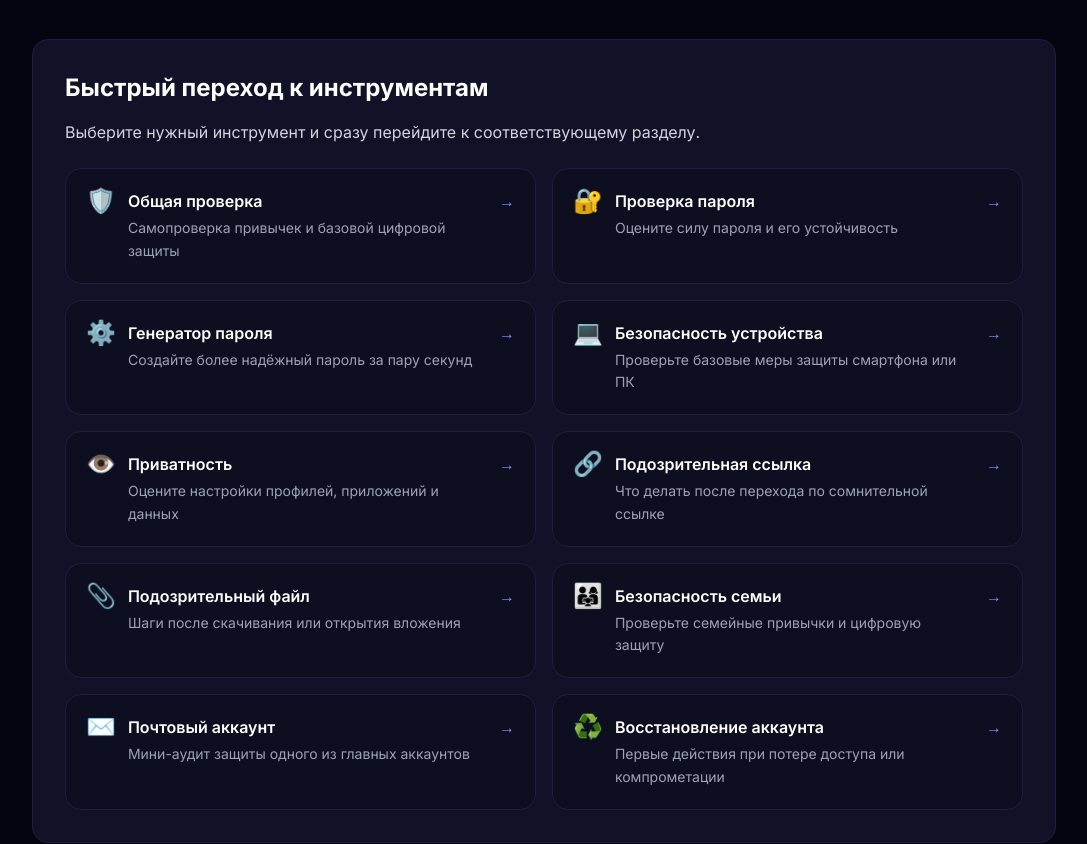
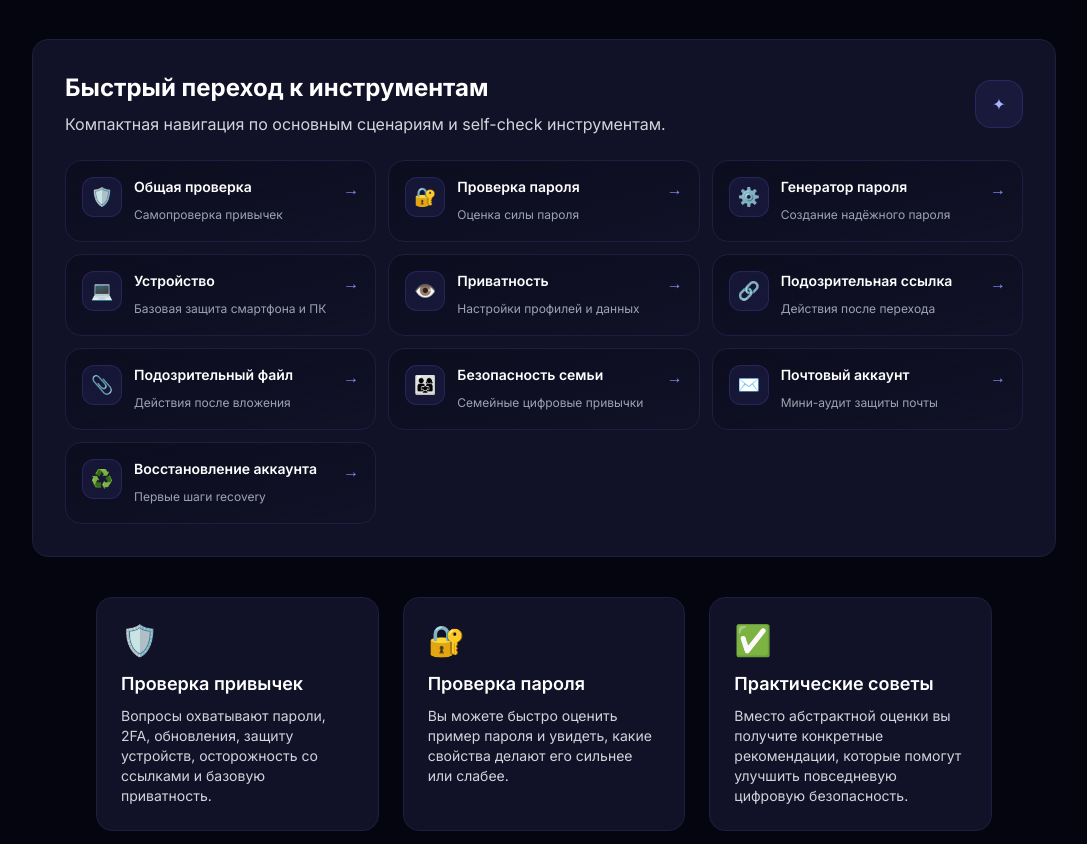
Before and after one commit to mam37bez/cyberguard-academy, a Next.js app: page /security-tools in a window 1280 px wide. Shown: the part 1401-2245 px from the top of the page, without its empty margins (96-1183 px from the left). Built offline with nearby package versions, Linux system fonts and the light colour scheme.

Commit message:
Refine security tools quick navigation into premium feature grid

```diff
--- a/src/app/security-tools/page.tsx
+++ b/src/app/security-tools/page.tsx
@@ -25,61 +25,61 @@ const quickLinks = [
   {
     href: '#security-checker',
     title: 'Общая проверка',
-    description: 'Самопроверка привычек и базовой цифровой защиты',
+    description: 'Самопроверка привычек',
     icon: '🛡️',
   },
   {
     href: '#password-strength',
     title: 'Проверка пароля',
-    description: 'Оцените силу пароля и его устойчивость',
+    description: 'Оценка силы пароля',
     icon: '🔐',
   },
   {
     href: '#password-generator',
     title: 'Генератор пароля',
-    description: 'Создайте более надёжный пароль за пару секунд',
+    description: 'Создание надёжного пароля',
     icon: '⚙️',
   },
   {
     href: '#device-security',
-    title: 'Безопасность устройства',
-    description: 'Проверьте базовые меры защиты смартфона или ПК',
+    title: 'Устройство',
+    description: 'Базовая защита смартфона и ПК',
     icon: '💻',
   },
   {
     href: '#privacy-checklist',
     title: 'Приватность',
-    description: 'Оцените настройки профилей, приложений и данных',
+    description: 'Настройки профилей и данных',
     icon: '👁️',
   },
   {
     href: '#suspicious-link',
     title: 'Подозрительная ссылка',
-    description: 'Что делать после перехода по сомнительной ссылке',
+    description: 'Действия после перехода',
     icon: '🔗',
   },
   {
     href: '#suspicious-file',
     title: 'Подозрительный файл',
-    description: 'Шаги после скачивания или открытия вложения',
+    description: 'Действия после вложения',
     icon: '📎',
   },
   {
     href: '#family-security',
     title: 'Безопасность семьи',
-    description: 'Проверьте семейные привычки и цифровую защиту',
+    description: 'Семейные цифровые привычки',
     icon: '👨‍👩‍👧',
   },
   {
     href: '#email-audit',
     title: 'Почтовый аккаунт',
-    description: 'Мини-аудит защиты одного из главных аккаунтов',
+    description: 'Мини-аудит защиты почты',
     icon: '✉️',
   },
   {
     href: '#account-recovery',
     title: 'Восстановление аккаунта',
-    description: 'Первые действия при потере доступа или компрометации',
+    description: 'Первые шаги recovery',
     icon: '♻️',
   },
 ];
@@ -178,32 +178,42 @@ export default function SecurityToolsPage() {
         </div>
 
         <div className="max-w-5xl mx-auto mb-10 rounded-2xl border border-cyber-border bg-cyber-card p-6 md:p-8">
-          <h2 className="text-2xl font-bold text-white mb-4">Быстрый переход к инструментам</h2>
-          <p className="text-gray-300 mb-6">
-            Выберите нужный инструмент и сразу перейдите к соответствующему разделу.
-          </p>
+          <div className="flex items-center justify-between gap-4 mb-6">
+            <div>
+              <h2 className="text-2xl font-bold text-white mb-2">Быстрый переход к инструментам</h2>
+              <p className="text-gray-300">
+                Компактная навигация по основным сценариям и self-check инструментам.
+              </p>
+            </div>
+            <div className="hidden md:flex h-12 w-12 items-center justify-center rounded-2xl border border-primary-500/20 bg-primary-500/10 text-primary-300">
+              ✦
+            </div>
+          </div>
 
-          <div className="grid grid-cols-1 sm:grid-cols-2 gap-4">
+          <div className="grid grid-cols-1 sm:grid-cols-2 xl:grid-cols-3 gap-3">
             {quickLinks.map((link) => (
               <a
                 key={link.href}
                 href={link.href}
-                className="group rounded-2xl border border-cyber-border bg-cyber-dark/40 p-5 transition hover:border-primary-400/40 hover:bg-primary-500/10"
+                className="group rounded-2xl border border-cyber-border bg-gradient-to-br from-cyber-dark/60 to-cyber-card p-4 transition duration-200 hover:border-primary-400/40 hover:from-primary-500/10 hover:to-cyber-card"
               >
-                <div className="flex items-start justify-between gap-4">
-                  <div className="flex gap-3">
-                    <div className="text-2xl leading-none">{link.icon}</div>
-                    <div>
-                      <h3 className="text-base font-semibold text-white mb-1">
+                <div className="flex items-start gap-3">
+                  <div className="flex h-10 w-10 shrink-0 items-center justify-center rounded-xl border border-primary-500/20 bg-primary-500/10 text-lg">
+                    {link.icon}
+                  </div>
+
+                  <div className="min-w-0 flex-1">
+                    <div className="flex items-start justify-between gap-3">
+                      <h3 className="text-sm font-semibold text-white leading-5">
                         {link.title}
                       </h3>
-                      <p className="text-sm text-gray-400 leading-relaxed">
-                        {link.description}
-                      </p>
+                      <span className="text-primary-400 transition group-hover:translate-x-1">
+                        →
+                      </span>
                     </div>
-                  </div>
-                  <div className="text-primary-400 transition group-hover:translate-x-1">
-                    →
+                    <p className="mt-1 text-xs leading-5 text-gray-400">
+                      {link.description}
+                    </p>
                   </div>
                 </div>
               </a>
```
